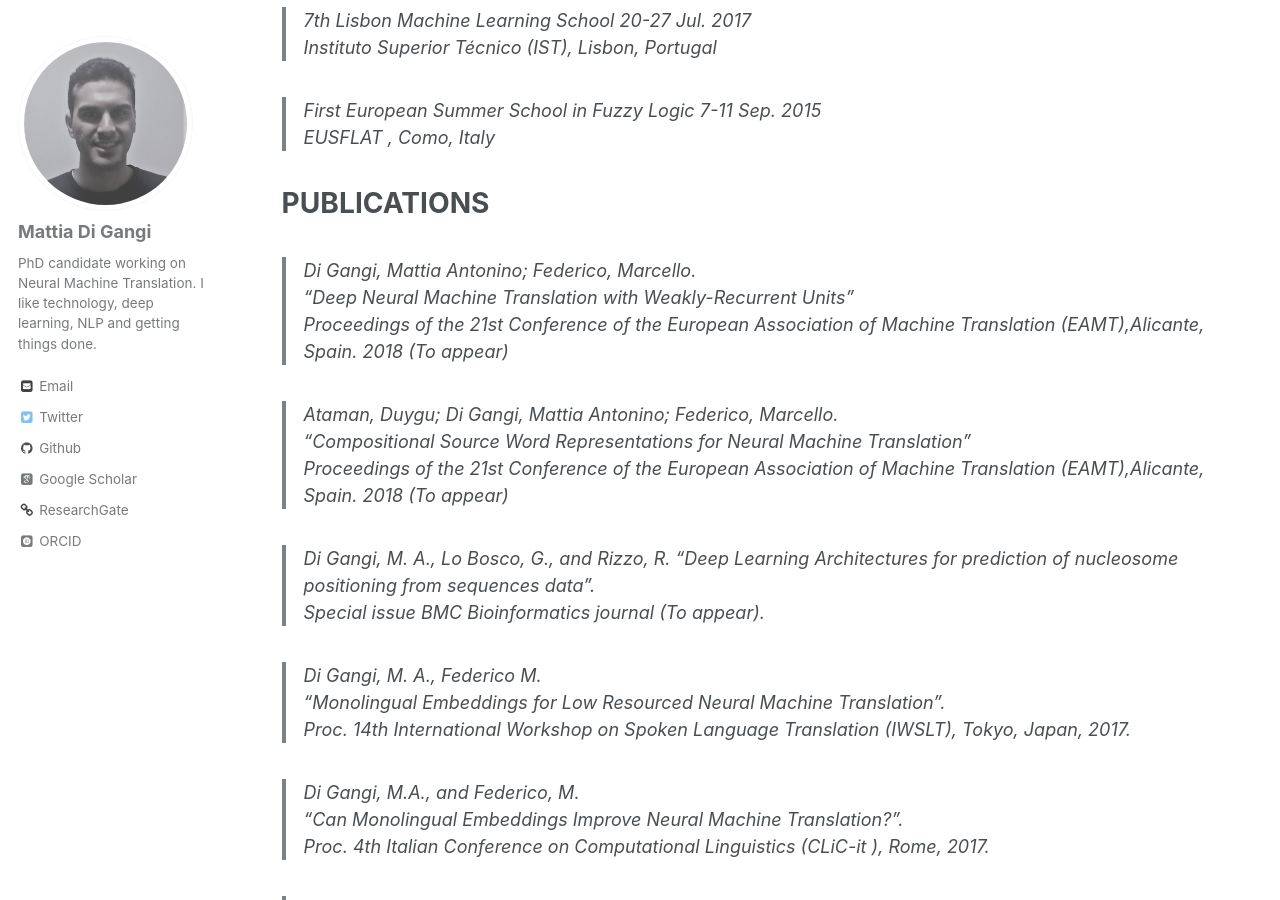
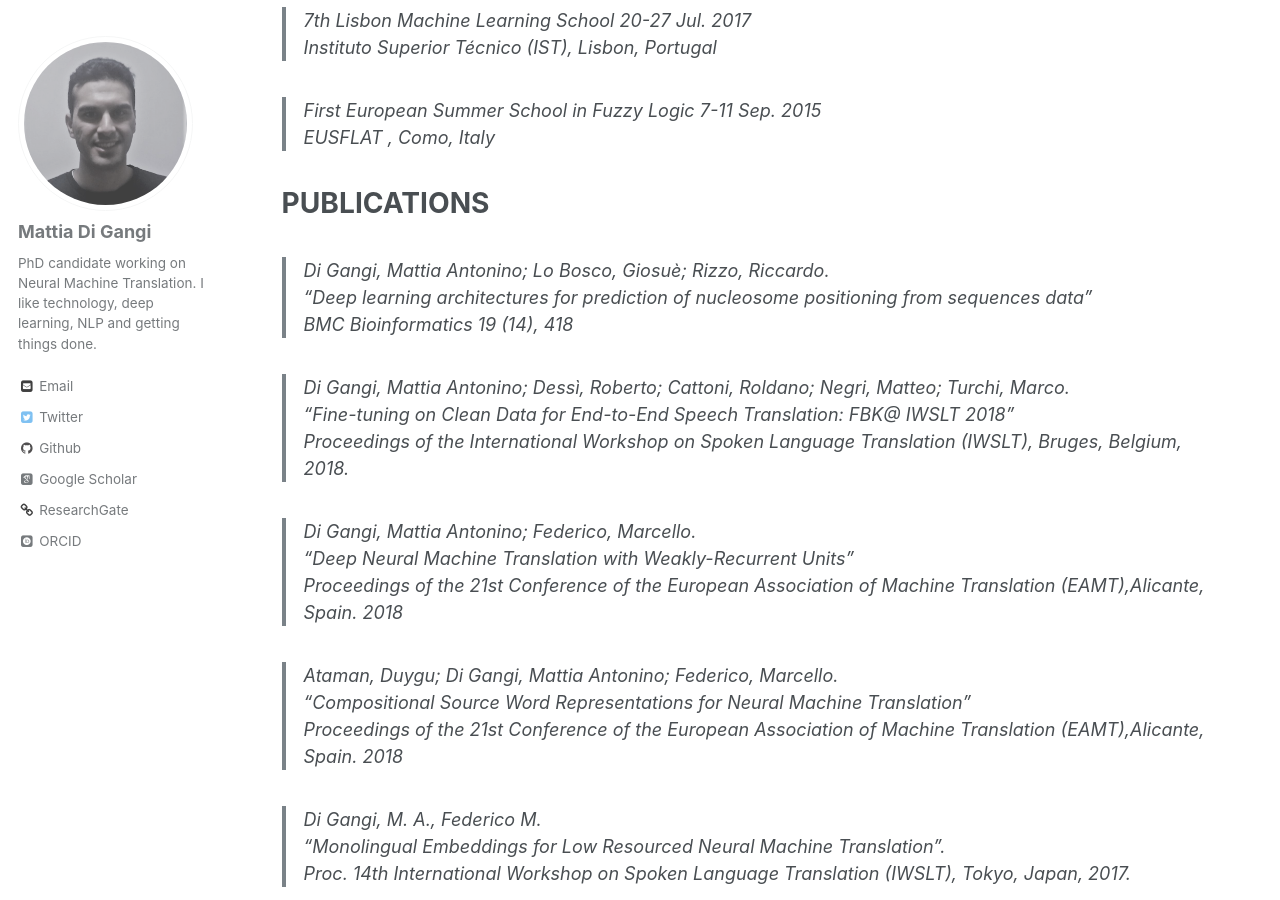
Before and after one commit to mattiadg/mattiadg.github.io, a Jekyll site: the page built from _pages/cv.md, in a window 1280 px wide and 900 px high, scrolled down 2343 px. Built offline with Jekyll 4.4.1, drawn with Linux system fonts in a browser that asks for light colours; some web fonts are replaced.

Commit message:
Update cv.md
Updated publication list

```diff
--- a/_pages/cv.md
+++ b/_pages/cv.md
@@ -100,17 +100,21 @@ EUSFLAT , Como, Italy
 
 PUBLICATIONS
 ======
+>Di Gangi, Mattia Antonino; Lo Bosco, Giosuè; Rizzo, Riccardo.
+“Deep learning architectures for prediction of nucleosome positioning from sequences data”
+BMC Bioinformatics 19 (14), 418
+
+>Di Gangi, Mattia Antonino; Dessì, Roberto; Cattoni, Roldano; Negri, Matteo; Turchi, Marco.
+“Fine-tuning on Clean Data for End-to-End Speech Translation: FBK@ IWSLT 2018”
+Proceedings of the International Workshop on Spoken Language Translation (IWSLT), Bruges, Belgium, 2018.
+
 > Di Gangi, Mattia Antonino; Federico, Marcello.
 “Deep Neural Machine Translation with Weakly-Recurrent Units”
-Proceedings of the 21st Conference of the European Association of Machine Translation (EAMT),Alicante, Spain. 2018 (To appear)
+Proceedings of the 21st Conference of the European Association of Machine Translation (EAMT),Alicante, Spain. 2018
 
 > Ataman, Duygu; Di Gangi, Mattia Antonino; Federico, Marcello.
 “Compositional Source Word Representations for Neural Machine Translation”
-Proceedings of the 21st Conference of the European Association of Machine Translation (EAMT),Alicante, Spain. 2018 (To appear)
-
-> Di Gangi, M. A., Lo Bosco, G., and Rizzo, R.
-“Deep Learning Architectures for prediction of nucleosome positioning from sequences data”.
-Special issue BMC Bioinformatics journal (To appear).
+Proceedings of the 21st Conference of the European Association of Machine Translation (EAMT),Alicante, Spain. 2018
 
 > Di Gangi, M. A., Federico M.
 “Monolingual Embeddings for Low Resourced Neural Machine Translation”.
```
